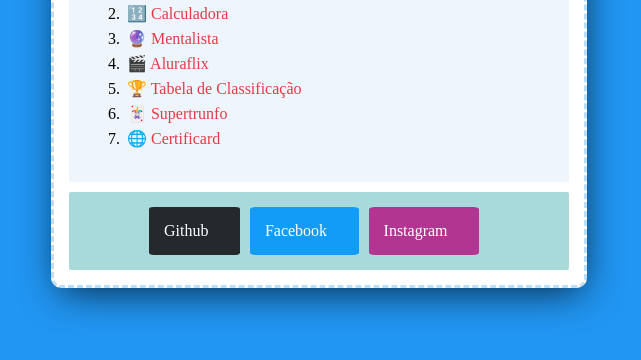
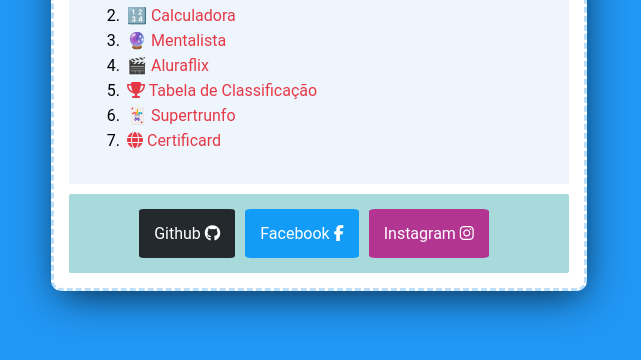
Before and after one commit to DanielTolentino/DanielTolentino.github.io, a plain HTML site: page index.html in a window 1280 px wide. Shown: the part 388-748 px from the top of the page, without its empty margins (321-962 px from the left). Drawn offline with Linux system fonts and the light colour scheme.

Commit message:
retorna o kit do fontawsome

```diff
--- a/index.html
+++ b/index.html
@@ -4,7 +4,7 @@
   <meta charset="UTF-8">
   <title>CodePen - CERTIFICARD</title>
 
-  <!-- <script src="https://kit.fontawesome.com/be47bb51ae.js" crossorigin="anonymous"></script> -->
+  <script src="https://kit.fontawesome.com/be47bb51ae.js" crossorigin="anonymous"></script>
   <link rel="stylesheet" href="./style.css">
 
 </head>
@@ -45,6 +45,5 @@
 </section>
 
 <!-- partial -->
-
 </body>
 </html>
--- a/style.css
+++ b/style.css
@@ -1,13 +1,7 @@
-html{
-	margin:0;
-	padding:0;
-	max-height:100vh;
-	overflow:hidden;
-}
 body{
 	background-color: #2196f3;
 	height: 100%;
-	font-family: 'Roboto', /* 'FontAwesome' */;
+	font-family: 'Roboto', 'FontAwesome';
 
 }
 
@@ -57,7 +51,7 @@ div {
 	position: relative;
 	flex-direction: row;
 	justify-content: center;
-	/* font-family: 'FontAwesome'; */
+	font-family: 'FontAwesome';
 	margin-top: 10px;
 	background-color: #A8DADC;
 }
@@ -120,7 +114,7 @@ a:link {
   }
 
   a.a-git{
-font-family: 'Roboto', /* 'FontAwesome' */;
+font-family: 'Roboto', 'FontAwesome';
 color: #457B9D;
 background-color: #24292E;
 padding: 15px;
@@ -140,7 +134,7 @@ font-size: 16px;
   }
 
   a.a-fb{
-	font-family: 'Roboto', /* 'FontAwesome' */;
+	font-family: 'Roboto', 'FontAwesome';
 	color: #457B9D;
 	background-color: #129CF7;
 	padding: 15px;
@@ -160,7 +154,7 @@ font-size: 16px;
 	  }
 
 	  a.a-insta{
-		font-family: 'Roboto', /* 'FontAwesome' */;
+		font-family: 'Roboto', 'FontAwesome';
 		color: #457B9D;
 		background-color: #B23591;
 		padding: 15px;
```
